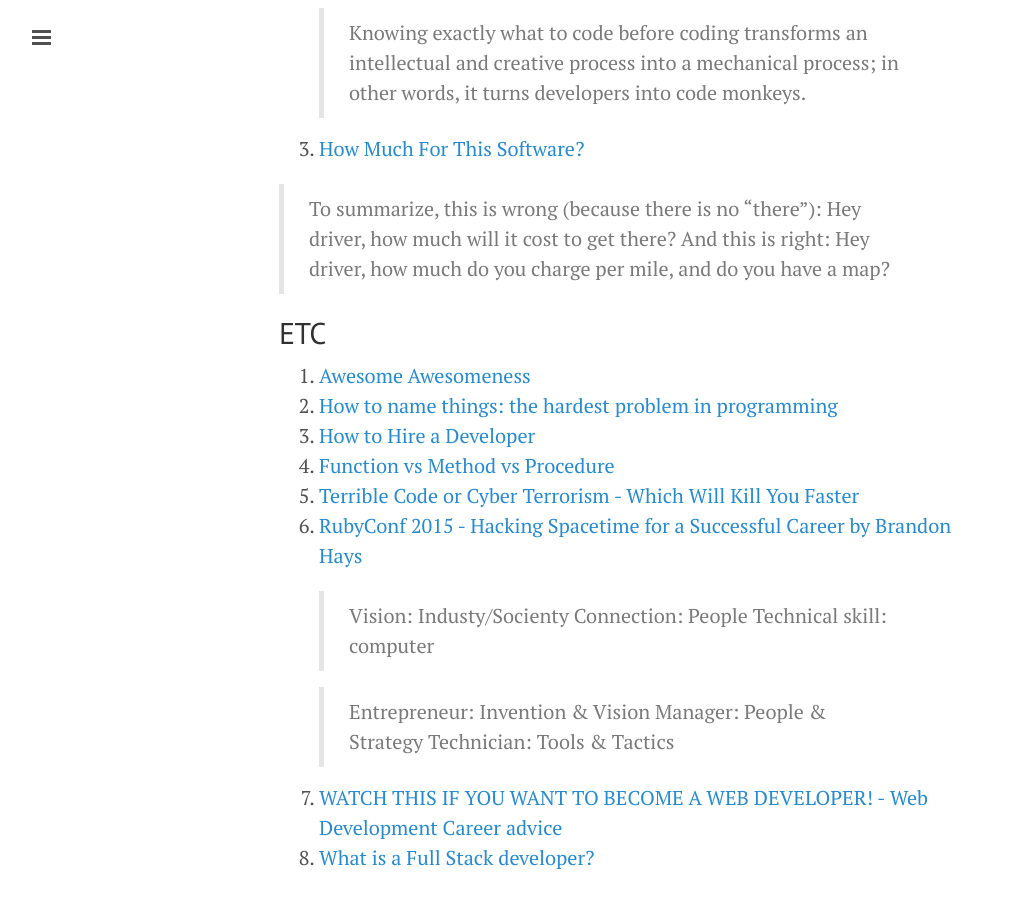
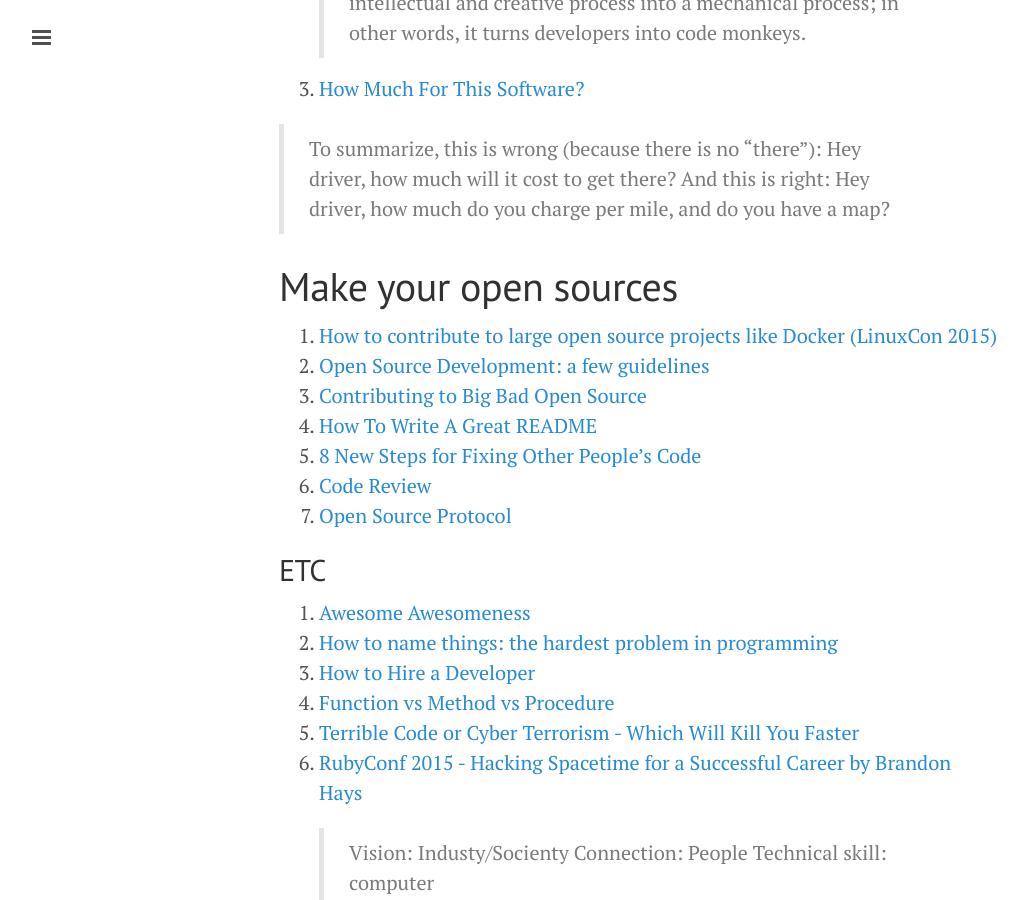
Before and after one commit to ibotdotout/ibotdotout.github.io, a Jekyll site: the page built from _posts/2015-06-24-coding.md, in a window 1280 px wide and 900 px high, scrolled down 3749 px. Shown: the whole window, without its empty margins (1-1028 px from the left). Built offline with Jekyll 4.4.1, drawn with Linux system fonts in a browser that asks for light colours; nearby versions of some CDN libraries; Markdown is read by kramdown in place of the engine named in the settings; comment, search, counter and statistics services are not loaded; some of the changed text lies outside the part shown.

Commit message:
Add more draft/webpage and coding

```diff
--- a/_posts/2015-06-24-coding.md
+++ b/_posts/2015-06-24-coding.md
@@ -134,6 +132,15 @@ excerpt: All about coding resources and stroy about coding.
   > And this is right:
   > Hey driver, how much do you charge per mile, and do you have a map?
 
+# Make your open sources
+3. [How to contribute to large open source projects like Docker (LinuxCon 2015)](http://www.slideshare.net/jpetazzo/how-to-contribute-to-large-open-source-projects-like-docker-linuxcon-2015)
+5. [Open Source Development: a few guidelines](http://blog.codacy.com/2015/12/17/open-source-development-a-few-guidelines/)
+1. [Contributing to Big Bad Open Source](https://robots.thoughtbot.com/contributing-to-big-bad-open-source)
+2. [How To Write A Great README](https://robots.thoughtbot.com/how-to-write-a-great-readme)
+3. [8 New Steps for Fixing Other People's Code](https://robots.thoughtbot.com/8-new-steps-for-fixing-other-peoples-code)
+4. [Code Review](https://github.com/thoughtbot/guides/tree/master/code-review)
+5. [Open Source Protocol](https://github.com/thoughtbot/guides/tree/master/protocol/open-source)
+
 ## ETC
 1. [Awesome Awesomeness](https://github.com/bayandin/awesome-awesomeness)
 2. [How to name things: the hardest problem in programming](http://www.slideshare.net/pirhilton/how-to-name-things-the-hardest-problem-in-programming)
```
Also changed, not shown: other parts of _posts/2015-06-24-coding.md (+1 -3 lines), _drafts/webpage.md (added, +14 -0 lines).
